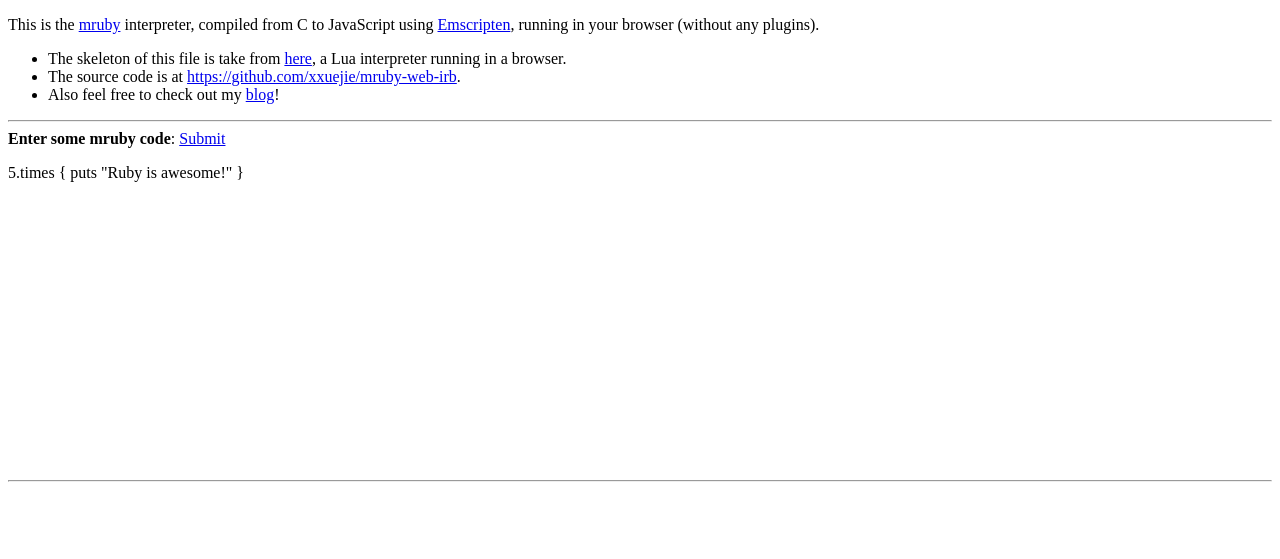
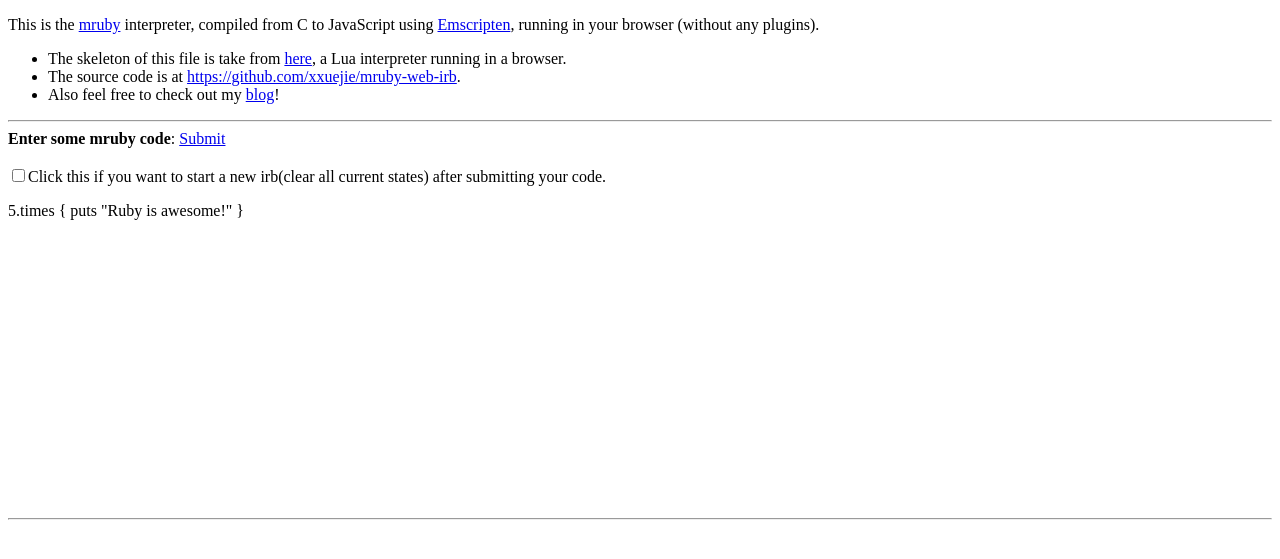
Before and after one commit to xxuejie/xxuejie.github.com, a Jekyll site: the page projects/mruby-web-irb/mruby.html, which Jekyll copies as it is, in a window 1280 px wide. Shown: the top 559 px of the page. Built offline with Jekyll 4.4.1, drawn with Linux system fonts in a browser that asks for light colours; nearby versions of some CDN libraries; Markdown is read by kramdown in place of the engine named in the settings; a script that is not in the unit is left out.

Commit message:
Add checkbox for starting new irb

```diff
--- a/projects/mruby-web-irb/events.js
+++ b/projects/mruby-web-irb/events.js
@@ -26,6 +26,12 @@
       var element = $("#output");
       if (!element) return; // perhaps during startup
       element.html(lines.join('<br>') + '<hr>' + element.html());
+
+      if ($('#clear-check').is(':checked')) {
+        // clears current mrb states
+        _driver_close(mrb);
+        mrb = _driver_open();
+      }
     });
 
     window.onbeforeunload = function () {
--- a/projects/mruby-web-irb/mruby.html
+++ b/projects/mruby-web-irb/mruby.html
@@ -47,7 +47,8 @@
   <hr>
   <div id="code-form">
     <b>Enter some mruby code</b>:
-    <a id="submit-button" href="#">Submit</a>
+    <a id="submit-button" href="#">Submit</a><br><br>
+    <input id="clear-check" type="checkbox">Click this if you want to start a new irb(clear all current states) after submitting your code.</input>
     <div id="editor-container">
       <div id="editor">5.times { puts "Ruby is awesome!" }</div>
     </div>
```
